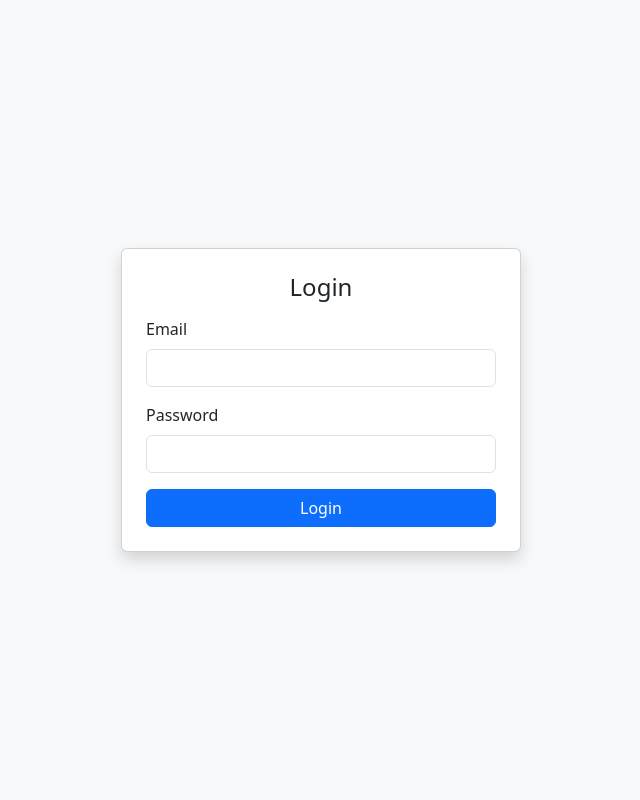
After one commit to MateusPaulino13/Hackathon, a PHP site: page /pages/login.php in a window 1280 px wide. The commit adds this page. Shown: the whole page, without its empty margins (319-959 px from the left). Run offline with PHP 8.4, Linux system fonts and the light colour scheme; a stand-in replaces the project's code that opens the database connection.

Commit message:
Adicionando funcionalidade de login
E tambem o action register.php

```diff
--- /dev/null
+++ b/pages/login.php
@@ -0,0 +1,29 @@
+<!DOCTYPE html>
+<html lang="en">
+<head>
+  <meta charset="UTF-8">
+  <title>Login</title>
+  <link href="https://cdn.jsdelivr.net/npm/bootstrap@5.3.2/dist/css/bootstrap.min.css" rel="stylesheet">
+</head>
+<body class="bg-light">
+
+<div class="container d-flex justify-content-center align-items-center vh-100">
+  <div class="card p-4 shadow" style="width: 100%; max-width: 400px;">
+    <h4 class="mb-3 text-center">Login</h4>
+    <form method="POST" action="login.php">
+      <div class="mb-3">
+        <label for="fmail" class="form-label">Email</label>
+        <input type="email" class="form-control" id="fmail" name="fmail" required>
+      </div>
+      <div class="mb-3">
+        <label for="fpassaword" class="form-label">Password</label>
+        <input type="password" class="form-control" id="fpassaword" name="fpassaword" required>
+      </div>
+      <button type="submit" name="sub" class="btn btn-primary w-100">Login</button>
+    </form>
+  </div>
+</div>
+
+<script src="https://cdn.jsdelivr.net/npm/bootstrap@5.3.2/dist/js/bootstrap.bundle.min.js"></script>
+</body>
+</html>
```
Also changed, not shown: actions/login.php (+34 -0 lines), actions/register.php (+4 -4 lines).
